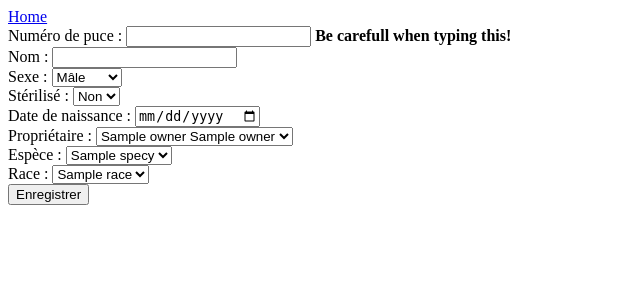
After one commit to ArnaudClarat/Chenil, a PHP site: template views/animals/create.php in a window 1280 px wide. The commit adds this page. Shown: the top 300 px of the page, without its empty margins (0-640 px from the left). Run offline with PHP 8.4, Linux system fonts and the light colour scheme; the template is opened without the code that fills it: most values are stand-ins (such as "Sample title", 1, 10 or a date in 2020); a stand-in replaces the project's code that opens the database connection.

Commit message:
Work in progress...

```diff
--- a/Router.php
+++ b/Router.php
@@ -62,6 +62,8 @@ class Router {
             $this->action = "update";
         } else if ($this->action == "store" && !empty($_POST)) {
             $this->action = "store";
+        } else if ($this->action == "create") {
+            $this->action = "create";
         } else {
             $this->action = "list";
         }
--- a/models/entities/AbstractEntity.php
+++ b/models/entities/AbstractEntity.php
@@ -77,4 +77,8 @@ abstract class AbstractEntity implements EntityInterface{
     public static function first ($attr, $value) {
         return (new static::$dao)->first($attr, $value);
     }
+
+    public static function ids () {
+        return (new static::$dao)->ids();
+    }
 }
--- a/public/scripts/ajax.js
+++ b/public/scripts/ajax.js
@@ -33,6 +33,9 @@ $(document).ready(function() {
 				break;
 			case $(this).hasClass('update'):
 				return update(entity, id);
+				break;
+			case $(this).hasClass('store'):
+				return store(entity);
 				break;
 			default:
 				return destroy(entity, id);
@@ -70,16 +73,39 @@ $(document).ready(function() {
 
 	function update(entity, id) {
 		var data = $('form').serialize();
-		console.log(data);
 		$.post("/"+entity+"/"+id+"/update", data)
 		.done(function(result) {
 			$('.content').html(result);
-			return;
 		})
 		.fail(function(err) {
 			console.warn('error in edit', err);
 		})
 	}
+
+	function create(entity) {
+		$.get("/"+entity+"/create")
+		.done(function(result) {
+			$('.content').html(result);
+			$('select#specie').each(function() {
+        		var selectedSpecie = $(this).find('option:selected').val();
+        		updateRaceOptions(selectedSpecie);
+    		});
+		})
+		.fail(function(err) {
+			console.warn('error in edit', err);
+		})
+	}
+
+    function store(entity) {
+		var data = $('form').serialize();
+    	$.post("/"+entity+"/store", data)
+    	.done(function(result) {
+    		$('.content').html(result);
+    	})
+    	.fail(function(err) {
+    		console.warn('error in edit', err);
+    	})
+    }
 
     function updateRaceOptions(selectedSpecie) {
 		$.get("/races/"+selectedSpecie+"/where")
--- /dev/null
+++ b/views/animals/create.php
@@ -0,0 +1,52 @@
+<form method="POST">
+	<label for="id">Numéro de puce : </label>
+	<input type="number" name="id">
+	<b>Be carefull when typing this!</b>
+	<br>
+	<label for="name">Nom :</label>
+	<input type="text" name="name">
+	<br>
+	<label for="sex">Sexe :</label>
+	<select name="sex">
+		<option value="M">Mâle</option>
+		<option value="F">Femelle</option>
+	</select>
+	<br>
+	<label for="steril">Stérilisé :</label>
+	<select name="steril">
+		<option value="0">Non</option>
+		<option value="1">Oui</option>
+	</select>
+	<br>
+	<label for="dob">Date de naissance :</label>
+	<input type="date" name="dob">
+	<br>
+	<label for="owner">Propriétaire :</label>
+    <select name="owner">
+        <?php foreach ($owners as $owner) : ?>
+            <option value="<?= $owner->id; ?>">
+                <?= $owner->name.' '.$owner->forename; ?>
+            </option>
+        <?php endforeach; ?>
+    </select>
+	<br>
+	<label for="specie">Espèce :</label>
+	<select name="specie" id="specie">
+		<?php foreach ($species as $specie) : ?>
+            <option value="<?= $specie->id; ?>">
+                <?= $specie->name; ?>
+            </option>
+        <?php endforeach; ?>
+    </select>
+	<br>
+	<label for="race">Race :</label>
+    <select name="race" id="race">
+        <?php foreach ($races as $race) : ?>
+            <option	value="<?= $race->id; ?>">
+                <?= $race->name; ?>
+            </option>
+        <?php endforeach; ?>
+    </select>
+	<br>
+	<button class="xhr animal store"?>Enregistrer</button>
+</form>
--- a/views/animals/list.php
+++ b/views/animals/list.php
@@ -24,4 +24,5 @@
 		        <?php endforeach; ?>
 		    </tbody>
 		</table>
+<button class="xhr animal create">Add a new animal</button>
 <?php include('../views/layout/footer.php'); ?>
```
Also changed, not shown: controllers/AnimalController.php (+21 -0 lines), models/dao/AbstractDAO.php (+13 -0 lines), models/dao/AnimalDAO.php (+17 -0 lines).
